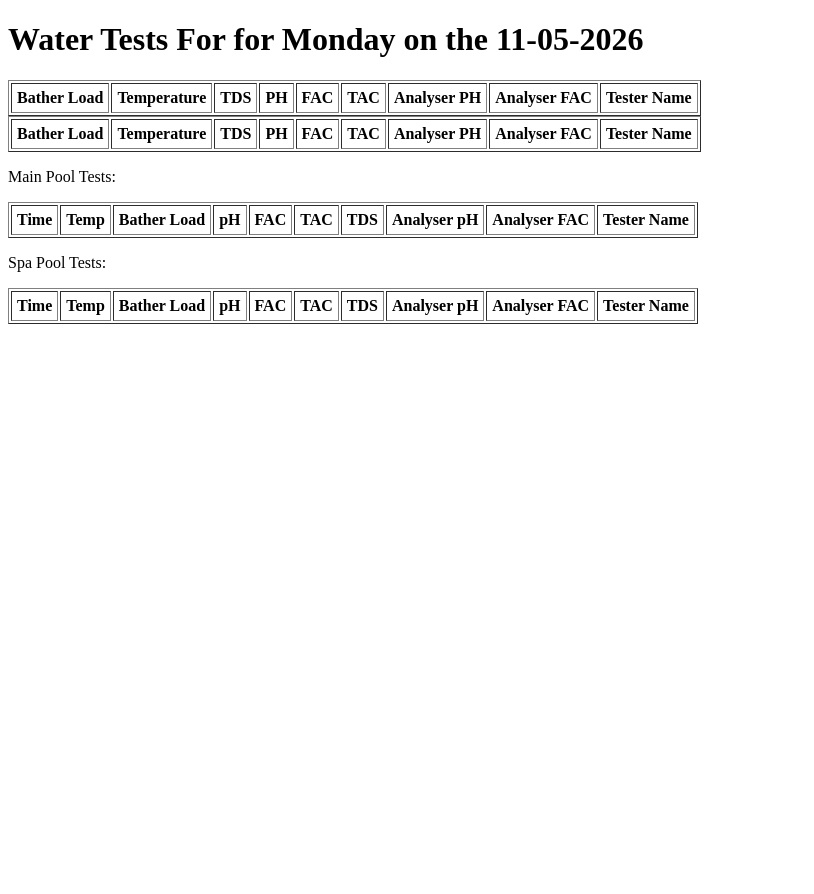
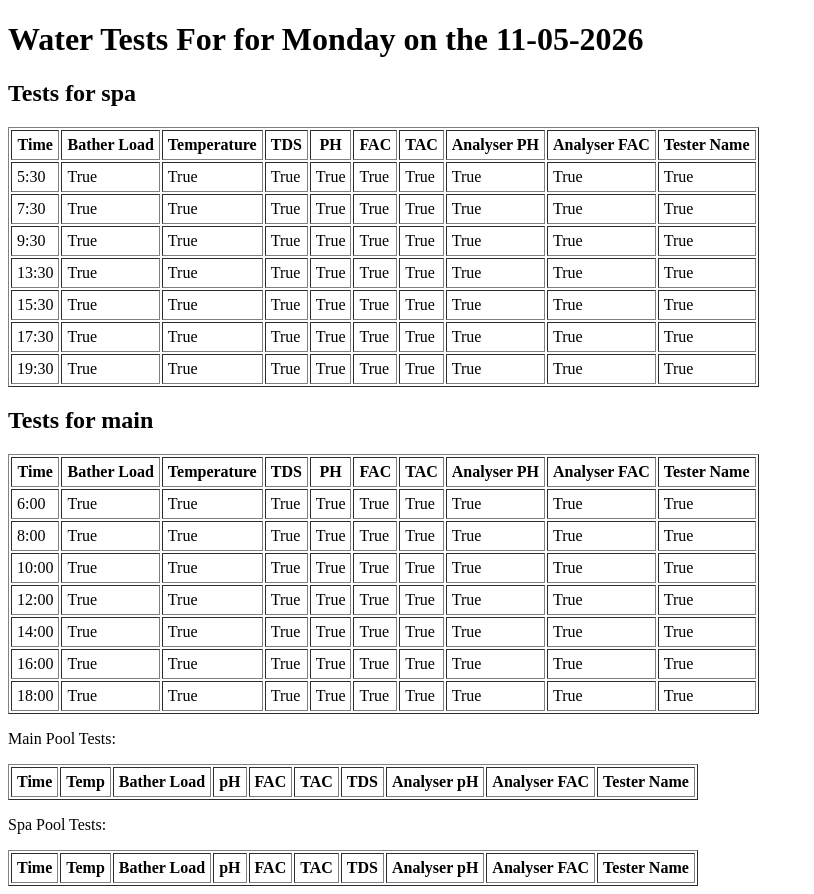
Before and after one commit to jkoe287/pool_tracker, a Flask app: page / in a window 1280 px wide. Shown: the whole page, without its empty margins (0-814 px from the left). Before the commit the page ends 324 px from the top, so only its background shows below. Run offline with Flask 3, Linux system fonts and the light colour scheme; data comes from the database, SQL or seed files in the repository; data that the repository does not hold is empty.

Commit message:
for loops on main page

```diff
--- a/app.py
+++ b/app.py
@@ -125,7 +125,7 @@ def form():
 
 
     print(pool_names)
-    print(pool_test_schedules)
+    print(pool_test_schedules[0][0])
     print(pool_header_labels)
 
     # find completed tests for said day from sql database
--- a/templates/new_form.html
+++ b/templates/new_form.html
@@ -10,12 +10,24 @@
     </h1>
 
     {% for pool in pool_names %}
+    <h2>Tests for {{pool}}</h2>
     <table data-pool="main" border="1" cellpadding="5">
     <tr>
+        <th>Time</th>
         {% for header in pool_header_labels[loop.index0] %}
         <th>{{header}}</th>
         {% endfor %}
     </tr>
+    {% for pool_test in pool_test_schedules[loop.index0] %}
+
+    <tr>
+        {% for key, value in pool_test.items() %}
+
+            <td>{{ value }}</td>
+
+         {% endfor %}
+    </tr>
+    {% endfor %}
     </table>
     {% endfor %}
 
```
Also changed, not shown: 2 other files.
